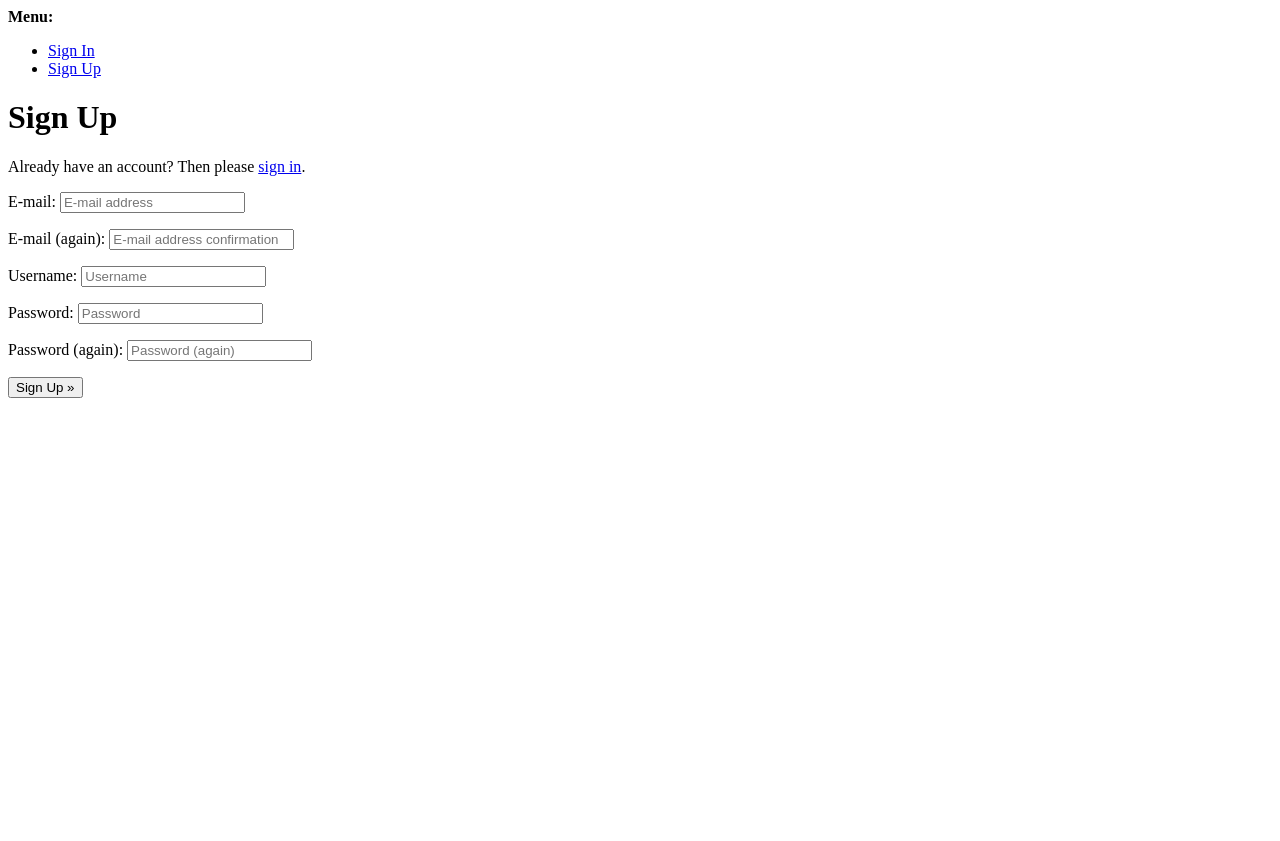
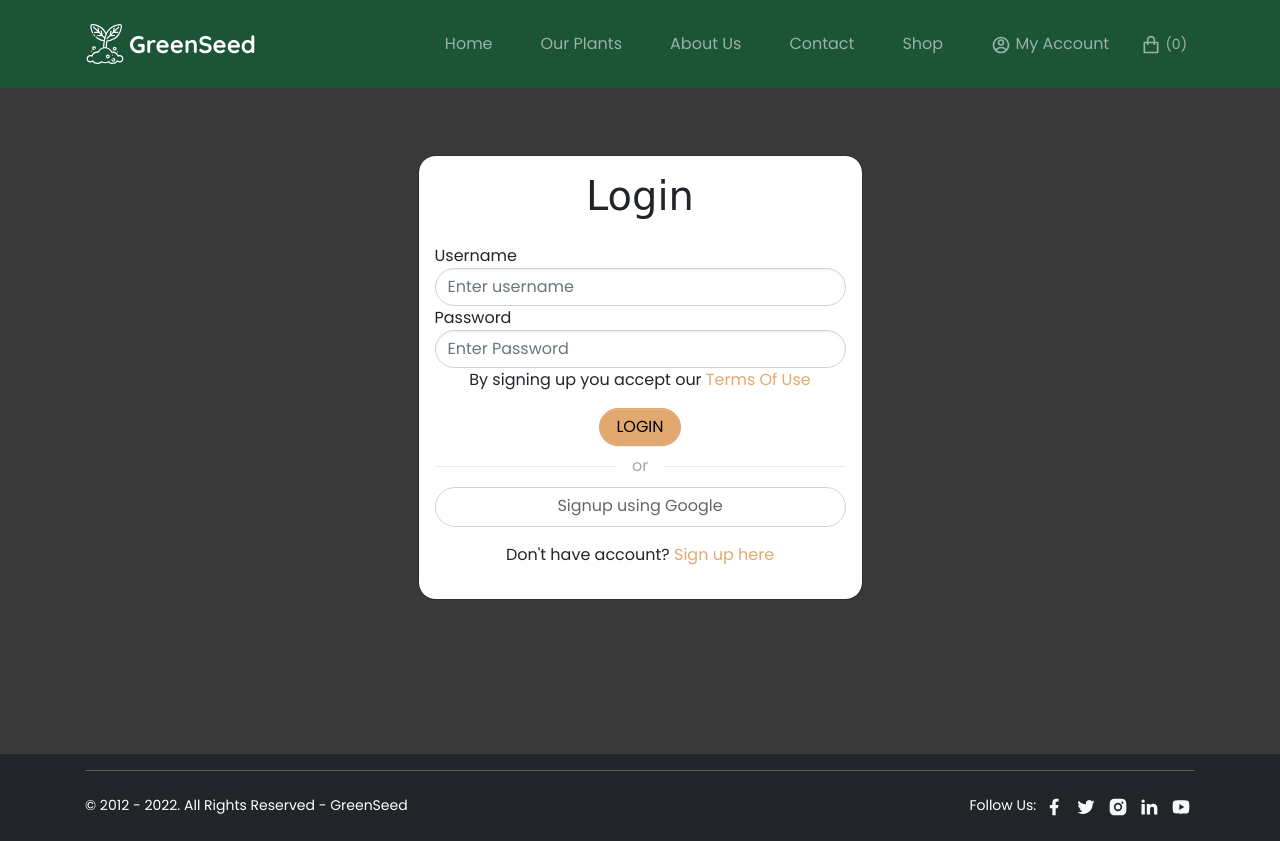
Before and after one commit to Azelliott/GreenSeed, a Django app: page /accounts/signup/ in a window 1280 px wide. Before the commit the page ends 398 px from the top, so only its background shows below. Run offline with Django 4.2, Linux system fonts and the light colour scheme; some libraries are stand-ins or nearby versions.

Commit message:
Create a login form skeleton, temporarily wire up to my accout

```diff
--- a/GreenSeed/settings.py
+++ b/GreenSeed/settings.py
@@ -38,7 +38,7 @@ DEBUG = env('DEBUG')
 SECRET_KEY = env('SECRET_KEY')
 
 # SECURITY WARNING: don't run with debug turned on in production!
-DEBUG = True
+DEBUG = False
 
 ALLOWED_HOSTS = ['greenseed-azelliott.herokuapp.com', '127.0.0.1' ]
 
--- a/home/urls.py
+++ b/home/urls.py
@@ -15,6 +15,7 @@ urlpatterns = [
     path('shop/', views.shop, name='shop'),
     path('robots.txt', views.robots_txt, name='robots_txt'),
     path('sitemap.xml', sitemap, {'sitemaps': {'home': homeSitemap}}),
+    path('signup/', views.signup, name='signup'),
     ]
 
 handler404 = 'home.views.handler404'
--- a/home/views.py
+++ b/home/views.py
@@ -59,3 +59,8 @@ def robots_txt(request):
 # Custom 404 page
 def handler404(request, exception):
     return render(request, 'home/404.html', status=404)
+
+
+def signup(request):
+    '''A view to return the signup page'''
+    return render(request, 'account/signup.html')
--- a/static/css/style.css
+++ b/static/css/style.css
@@ -33,3 +33,76 @@ body {
     justify-content: center;
     align-items: center;
 }
+
+/* Signup form css*/
+#main-form {
+    padding-top:4.2rem;
+	padding-bottom:4.2rem;
+	background:rgba(0, 0, 0, 0.76);
+    height: 83.3vh;
+}
+
+a{
+    text-decoration:none !important;
+    }
+    h1,h2,h3{
+    font-family: 'Kaushan Script', cursive;
+    }
+     .myform{
+   position: relative;
+   display: -ms-flexbox;
+   display: flex;
+   padding: 1rem;
+   -ms-flex-direction: column;
+   flex-direction: column;
+   width: 100%;
+   pointer-events: auto;
+   background-color: #fff;
+   background-clip: padding-box;
+   border: 1px solid rgba(0,0,0,.2);
+   border-radius: 1.1rem;
+   outline: 0;
+   max-width: 500px;
+    }
+    .tx-tfm{
+    text-transform:uppercase;
+    }
+    .mybtn{
+    border-radius:50px;
+    }
+
+    .login-or {
+    position: relative;
+    color: #aaa;
+    margin-top: 10px;
+    margin-bottom: 10px;
+    padding-top: 10px;
+    padding-bottom: 10px;
+    }
+    .span-or {
+    display: block;
+    position: absolute;
+    left: 50%;
+    top: -2px;
+    margin-left: -25px;
+    background-color: #fff;
+    width: 50px;
+    text-align: center;
+    }
+    .hr-or {
+    height: 1px;
+    margin-top: 0px !important;
+    margin-bottom: 0px !important;
+    }
+    .google {
+    color:#666;
+    width:100%;
+    height:40px;
+    text-align:center;
+    outline:none;
+    border: 1px solid lightgrey;
+    }
+     form .error {
+    color: #ff0000;
+    }
+    #second{display:none;}
--- a/templates/allauth/account/signup.html
+++ b/templates/allauth/account/signup.html
@@ -1,10 +1,99 @@
-{% extends "account/base.html" %}
+{% extends "base.html" %}
 
 {% load i18n %}
 
 {% block head_title %}{% trans "Signup" %}{% endblock %}
 
 {% block content %}
+<main id="main-form">
+<div class="container">
+  <div class="row">
+<div class="col-md-5 mx-auto">
+<div id="first">
+  <div class="myform form ">
+     <div class="logo mb-3">
+       <div class="col-md-12 text-center">
+        <h1>Login</h1>
+       </div>
+    </div>
+    {% include "includes/messages.html" %}
+             <form action="" method="post" name="login" id="signup-form">
+              {% csrf_token %}
+                     <div class="form-group">
+                        <label for="InputUsename">Username</label>
+                        <input type="text" name="username"  class="form-control" id="email" aria-describedby="usernameHelp" placeholder="Enter username">
+                     </div>
+                     <div class="form-group">
+                        <label for="InputPassword">Password</label>
+                        <input type="password" name="password" id="password"  class="form-control" aria-describedby="passwordHelp" placeholder="Enter Password">
+                     </div>
+                     <div class="form-group">
+                        <p class="text-center">By signing up you accept our <a href="#">Terms Of Use</a></p>
+                     </div>
+                     <div class="col-md-12 text-center ">
+                        <button type="submit" class=" btn btn-block mybtn btn-primary tx-tfm">Login</button>
+                     </div>
+                     <div class="col-md-12 ">
+                        <div class="login-or">
+                           <hr class="hr-or">
+                           <span class="span-or">or</span>
+                        </div>
+                     </div>
+                     <div class="col-md-12 mb-3">
+                        <p class="text-center">
+                           <a href="javascript:void();" class="google btn mybtn"><i class="fa fa-google-plus">
+                           </i> Signup using Google
+                           </a>
+                        </p>
+                     </div>
+                     <div class="form-group">
+                        <p class="text-center">Don't have account? <a href="#" id="signup">Sign up here</a></p>
+                     </div>
+                  </form>
+
+  </div>
+</div>
+  <div id="second">
+      <div class="myform form ">
+                  <div class="logo mb-3">
+                     <div class="col-md-12 text-center">
+                        <h1 >Signup</h1>
+                     </div>
+                  </div>
+                  <form action="#" name="registration">
+                     <div class="form-group">
+                        <label for="exampleInputEmail1">First Name</label>
+                        <input type="text"  name="firstname" class="form-control" id="firstname" aria-describedby="emailHelp" placeholder="Enter Firstname">
+                     </div>
+                     <div class="form-group">
+                        <label for="exampleInputEmail1">Last Name</label>
+                        <input type="text"  name="lastname" class="form-control" id="lastname" aria-describedby="emailHelp" placeholder="Enter Lastname">
+                     </div>
+                     <div class="form-group">
+                        <label for="exampleInputEmail1">Email address</label>
+                        <input type="email" name="email"  class="form-control" id="email" aria-describedby="emailHelp" placeholder="Enter email">
+                     </div>
+                     <div class="form-group">
+                        <label for="exampleInputEmail1">Password</label>
+                        <input type="password" name="password" id="password"  class="form-control" aria-describedby="emailHelp" placeholder="Enter Password">
+                     </div>
+                     <div class="col-md-12 text-center mb-3">
+                        <button type="submit" class=" btn btn-block mybtn btn-primary tx-tfm">Get Started For Free</button>
+                     </div>
+                     <div class="col-md-12 ">
+                        <div class="form-group">
+                           <p class="text-center"><a href="#" id="signin">Already have an account?</a></p>
+                        </div>
+                     </div>
+                      </div>
+                  </form>
+               </div>
+</div>
+</div>
+</div>
+</main>
+
+{% endblock %}
 <h1>{% trans "Sign Up" %}</h1>
 
 <p>{% blocktrans %}Already have an account? Then please <a href="{{ login_url }}">sign in</a>.{% endblocktrans %}</p>
@@ -17,5 +106,3 @@
   {% endif %}
   <button type="submit">{% trans "Sign Up" %} &raquo;</button>
 </form>
-
-{% endblock %}
--- a/templates/includes/header.html
+++ b/templates/includes/header.html
@@ -83,7 +83,7 @@
                     </li>
                     <li class="nav-item"> <a class="{% if url_name == 'shop' %} active {% endif %} nav-link pb-lg-3 pe-lg-4 ps-lg-4 pt-lg-3" href="{% url 'shop' %}">Shop</a>
                     </li>
-                    <li class="nav-item"> <a class="nav-link pb-lg-3 pe-lg-4 ps-lg-4 pt-lg-3" href="#"> <svg xmlns="http://www.w3.org/2000/svg" viewBox="0 0 24 24" fill="currentColor" width="1.25em" height="1.25em">
+                    <li class="nav-item"> <a class="nav-link pb-lg-3 pe-lg-4 ps-lg-4 pt-lg-3" href="{% url 'signup' %}"> <svg xmlns="http://www.w3.org/2000/svg" viewBox="0 0 24 24" fill="currentColor" width="1.25em" height="1.25em">
                                 <path fill="none" d="M0 0h24v24H0z"></path>
                                 <path d="M12 22C6.477 22 2 17.523 2 12S6.477 2 12 2s10 4.477 10 10-4.477 10-10 10zm-4.987-3.744A7.966 7.966 0 0 0 12 20c1.97 0 3.773-.712 5.167-1.892A6.979 6.979 0 0 0 12.16 16a6.981 6.981 0 0 0-5.147 2.256zM5.616 16.82A8.975 8.975 0 0 1 12.16 14a8.972 8.972 0 0 1 6.362 2.634 8 8 0 1 0-12.906.187zM12 13a4 4 0 1 1 0-8 4 4 0 0 1 0 8zm0-2a2 2 0 1 0 0-4 2 2 0 0 0 0 4z"></path>
                             </svg> My Account</a>
```
Also changed, not shown: db.sqlite3.
